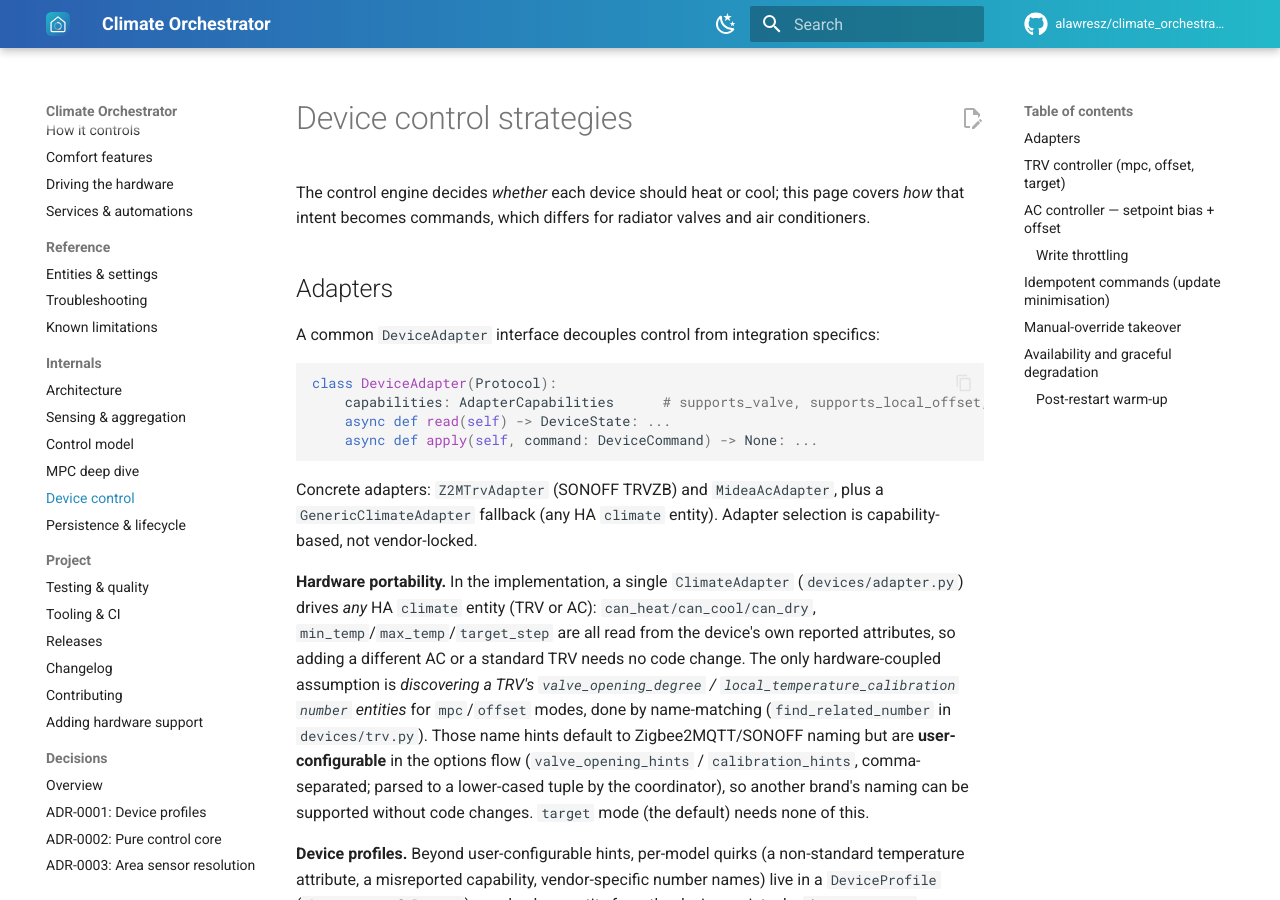
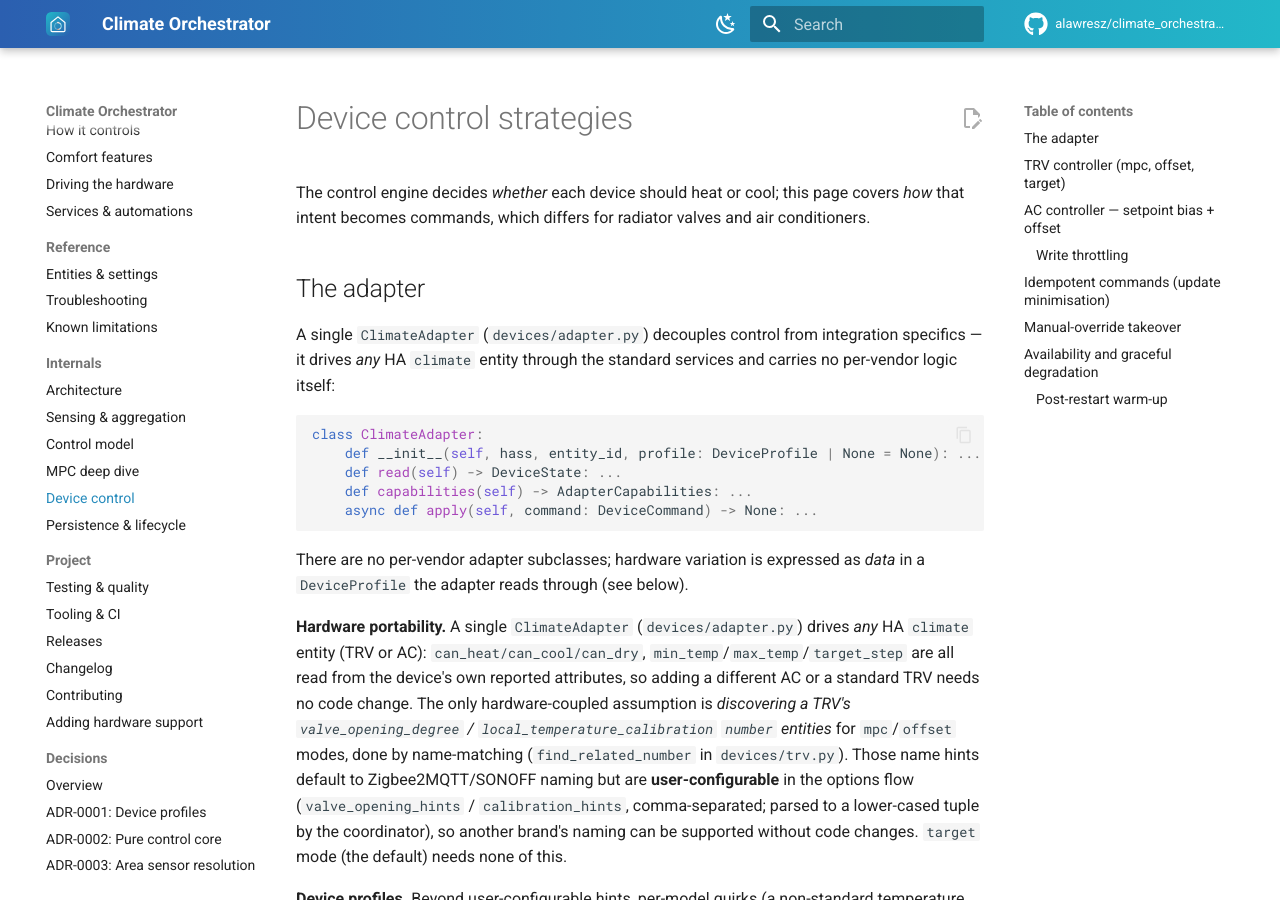
Before and after one commit to alawresz/climate_orchestrator, an MkDocs documentation site: the page built from docs/internals/device-control.md, in a window 1280 px wide and 900 px high. Built offline with MkDocs 1.6.1 and Material for MkDocs 9.7.7, drawn with Linux system fonts in a browser that asks for light colours; plug-ins that fetch from the network failed and are left out; comment, search, counter and statistics services are not loaded; the version menu is left out.

Commit message:
docs: fix internals drift (adapter/profile model, store contents, MPC equation)

````diff
--- a/docs/internals/device-control.md
+++ b/docs/internals/device-control.md
@@ -4,23 +4,24 @@ The control engine decides *whether* each device should heat or cool; this page
 covers *how* that intent becomes commands, which differs for radiator valves
 and air conditioners.
 
-## Adapters
+## The adapter
 
-A common `DeviceAdapter` interface decouples control from integration
-specifics:
+A single `ClimateAdapter` (`devices/adapter.py`) decouples control from
+integration specifics — it drives *any* HA `climate` entity through the standard
+services and carries no per-vendor logic itself:
 
 ```python
-class DeviceAdapter(Protocol):
-    capabilities: AdapterCapabilities      # supports_valve, supports_local_offset, setpoint_only, hvac_modes...
-    async def read(self) -> DeviceState: ...
+class ClimateAdapter:
+    def __init__(self, hass, entity_id, profile: DeviceProfile | None = None): ...
+    def read(self) -> DeviceState: ...
+    def capabilities(self) -> AdapterCapabilities: ...
     async def apply(self, command: DeviceCommand) -> None: ...
 ```
 
-Concrete adapters: `Z2MTrvAdapter` (SONOFF TRVZB) and `MideaAcAdapter`, plus a
-`GenericClimateAdapter` fallback (any HA `climate` entity). Adapter selection
-is capability-based, not vendor-locked.
+There are no per-vendor adapter subclasses; hardware variation is expressed as
+*data* in a `DeviceProfile` the adapter reads through (see below).
 
-**Hardware portability.** In the implementation, a single `ClimateAdapter`
+**Hardware portability.** A single `ClimateAdapter`
 (`devices/adapter.py`) drives *any* HA `climate` entity (TRV or AC):
 `can_heat/can_cool/can_dry`, `min_temp`/`max_temp`/`target_step` are all read
 from the device's own reported attributes, so adding a different AC or a
````
Also changed, not shown: docs/internals/mpc.md (+4 -1 lines), docs/internals/persistence.md (+5 -4 lines).
